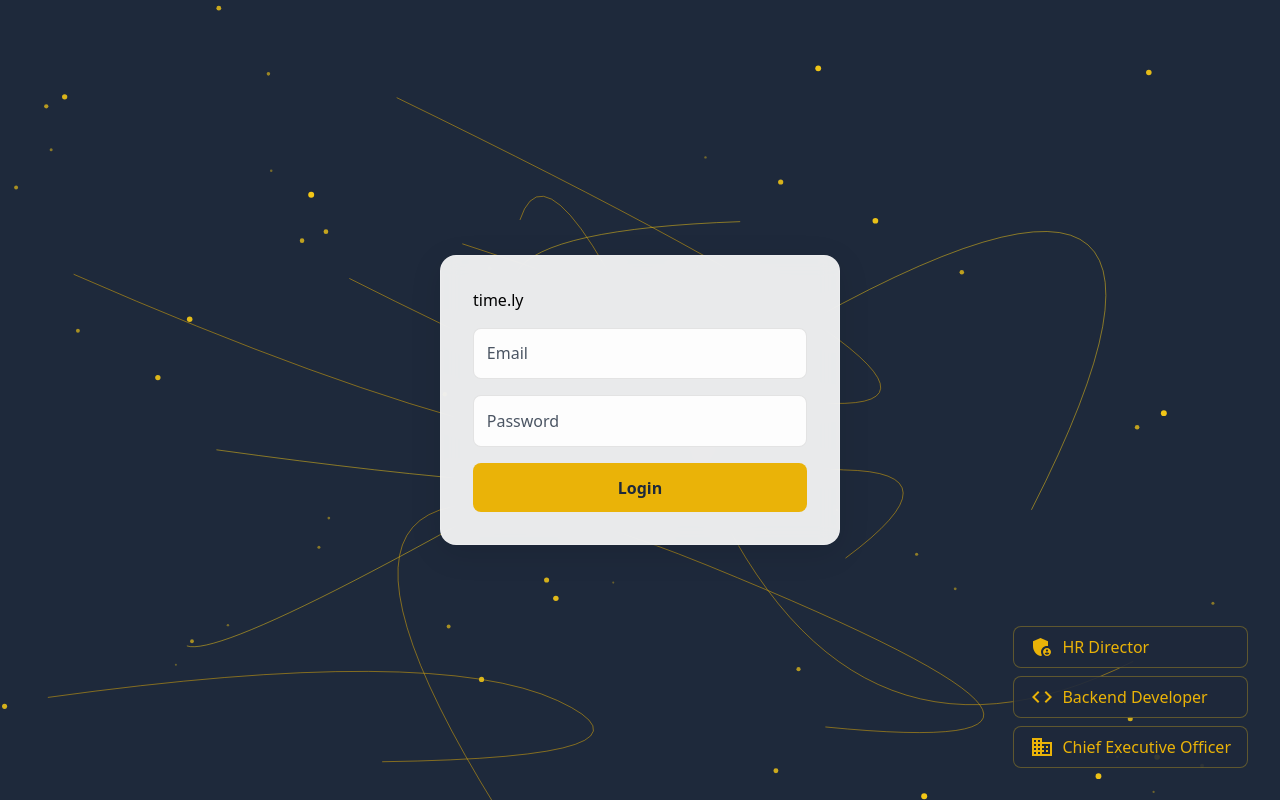
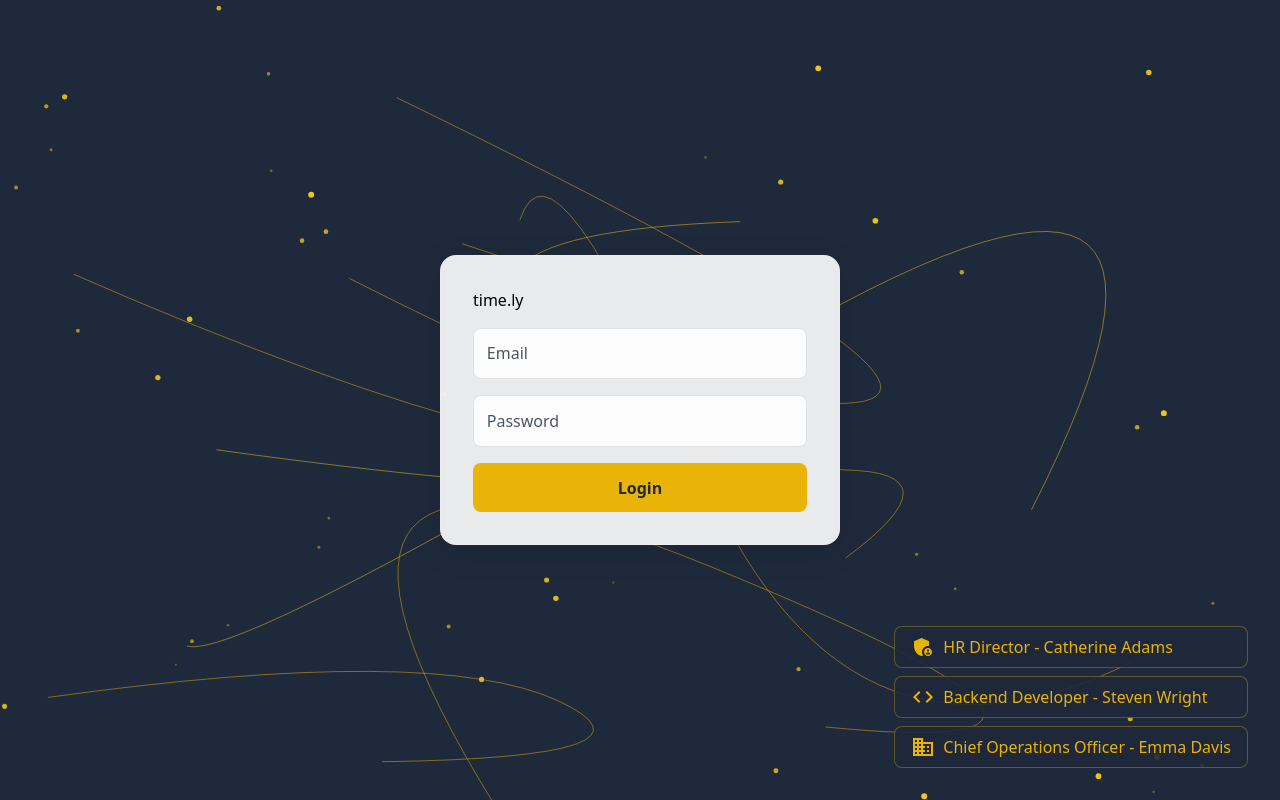
Before and after one commit to tobias-le/hr-app-frontend, a React (Create React App) app: page /login in a window 1280 px wide. Built offline with nearby package versions, Linux system fonts and the light colour scheme.

Commit message:
update quick logins

```diff
--- a/src/pages/LoginPage.tsx
+++ b/src/pages/LoginPage.tsx
@@ -19,19 +19,19 @@ const quickLoginUsers: QuickLoginUser[] = [
   {
     email: "catherine.adams@company.com",
     password: "pass123",
-    role: "HR Director",
+    role: "HR Director - Catherine Adams",
     icon: <AdminPanelSettings />,
   },
   {
     email: "steven.wright@company.com",
     password: "pass123",
-    role: "Backend Developer",
+    role: "Backend Developer - Steven Wright",
     icon: <Code />,
   },
   {
-    email: "john.smith@company.com",
+    email: "emma.davis@company.com",
     password: "pass123",
-    role: "Chief Executive Officer",
+    role: "Chief Operations Officer - Emma Davis",
     icon: <Business />,
   },
 ];
```
